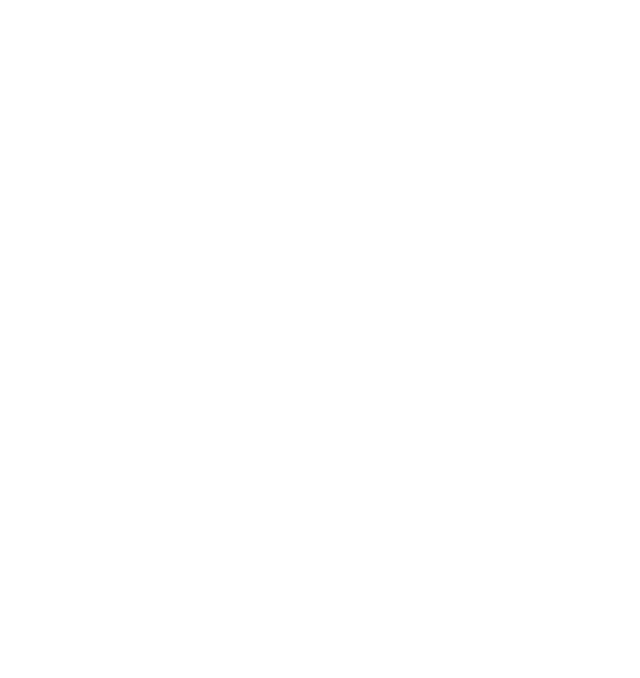
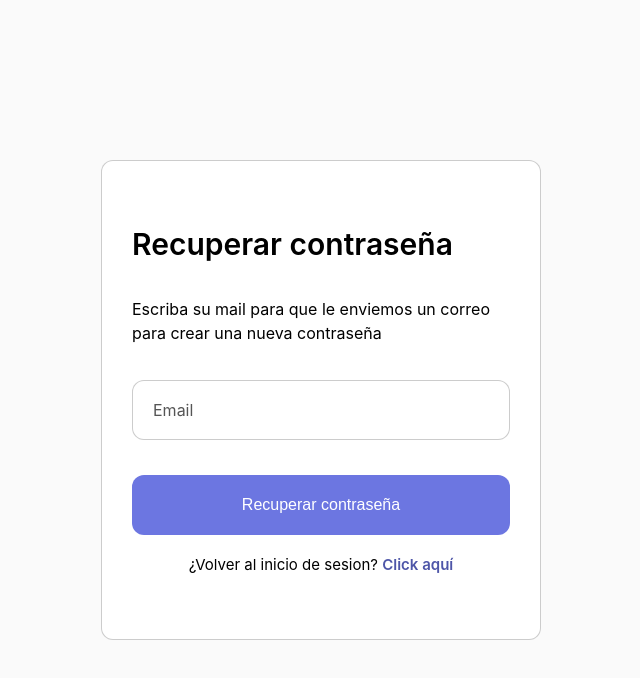
Before and after one commit to MelinaZarateB/Front-contable, a React (Vite) app: page /restore-password in a window 1280 px wide. Before the commit this address had no page. Shown: the top 678 px of the page, without its empty margins (319-959 px from the left). Built offline with nearby package versions, Linux system fonts and the light colour scheme.

Commit message:
Add restore-password component

```diff
--- a/src/App.jsx
+++ b/src/App.jsx
@@ -7,6 +7,7 @@
 import HeroSection from "./components/Landing/HeroSection/HeroSection";
 import NextSection from "./components/Landing/NextSection/NextSection";
 import Features from "./components/Landing/FeaturesSection/Features";
+import RestorePassword from "./components/RestorePassword/RestorePassword";
 import SignUpVerification from "./components/SignUpVerification/SignUpVerification";
 /* Hooks */
 import { Route, Routes } from "react-router-dom";
@@ -32,6 +33,7 @@
         <Route path="/login" element={<Login />}></Route>
         <Route path="/dashboard" element={<Dashboard />}></Route>
         <Route path="/check-email" element={<SignUpVerification />}></Route>
+        <Route path="/restore-password" element={<RestorePassword></RestorePassword>}></Route>
       </Routes>
     </>
   );
--- a/src/components/Login/Login.jsx
+++ b/src/components/Login/Login.jsx
@@ -25,6 +25,9 @@
   const handleButtonSignUp = () => {
     navigate("/sign-up");
   };
+  const handleRestorePassword = () => {
+    navigate("/restore-password")
+  }
   const handleTouched = (inputName) => {
     setTouchedInput({
       ...touchedInput,
@@ -108,7 +111,7 @@
               <label htmlFor="check">Recordarme</label>
             </section>
             <section className="section-login">
-              <a href="#" className="a-link-forgot-password">
+              <a href="#" className="a-link-forgot-password" onClick={handleRestorePassword}>
                 Olvidé mi contraseña
               </a>
             </section>
--- /dev/null
+++ b/src/components/RestorePassword/RestorePassword.css
@@ -0,0 +1,40 @@
+.container-restore-password {
+  display: flex;
+  justify-content: center;
+  align-items: center;
+  min-height: 100vh;
+  background-color: #fafafa;
+}
+.restore-box {
+  display: flex;
+  justify-content: space-evenly;
+  flex-direction: column;
+  width: 440px;
+  height: 480px;
+  padding: 30px;
+  background-color: white;
+  border-radius: 0.75rem;
+  border: 1px solid rgba(0, 0, 0, 0.2);
+}
+.title-restore-password {
+  font-size: 30px;
+  font-weight: 600;
+}
+.container-text-restore{
+    line-height: 1.5;
+    padding-right: 20px;
+}
+.button-restore {
+  width: 100%;
+  height: 60px;
+  background-color: #6c76e1;
+  border: none;
+  border-radius: 0.75rem;
+  cursor: pointer;
+  transition: 0.3s;
+  color: white;
+  font-size: 16px;
+}
+.button-restore:hover {
+  background-color: #4e56a8;
+}
--- /dev/null
+++ b/src/components/RestorePassword/RestorePassword.jsx
@@ -0,0 +1,64 @@
+import "./RestorePassword.css";
+import { useNavigate } from "react-router-dom";
+import { useState } from "react";
+
+const RestorePassword = () => {
+
+  const navigate = useNavigate();
+  const [email, setEmail] = useState({
+    email: "",
+  });
+  console.log(email.email)
+
+ /* Handlers */
+  const handleLogin = () => {
+    navigate("/login");
+  };
+  const handleChange = (event) => {
+    setEmail({
+      ...email,
+      [event.target.name]: event.target.value,
+    });
+  };
+  return (
+    <section className="container-restore-password">
+      <div className="restore-box">
+        <div>
+          <header className="title-restore-password">
+            Recuperar contraseña
+          </header>
+        </div>
+        <div className="container-text-restore">
+          <p>
+            Escriba su mail para que le enviemos un correo para crear una nueva
+            contraseña
+          </p>
+        </div>
+        <form className="input-box">
+          <input
+            type="text"
+            name="email"
+            className="input-field"
+            placeholder=""
+            autocomplete="off"
+            value={email.email}
+            onChange={handleChange}
+          />
+          <label className="label-input">Email</label>
+        </form>
+        <div>
+          <button className="button-restore">Recuperar contraseña</button>
+          <div className="sign-up-link">
+            <p>
+              ¿Volver al inicio de sesion?{" "}
+              <a className="a-link-login" onClick={handleLogin}>
+                Click aquí
+              </a>
+            </p>
+          </div>
+        </div>
+      </div>
+    </section>
+  );
+};
+export default RestorePassword;
```
